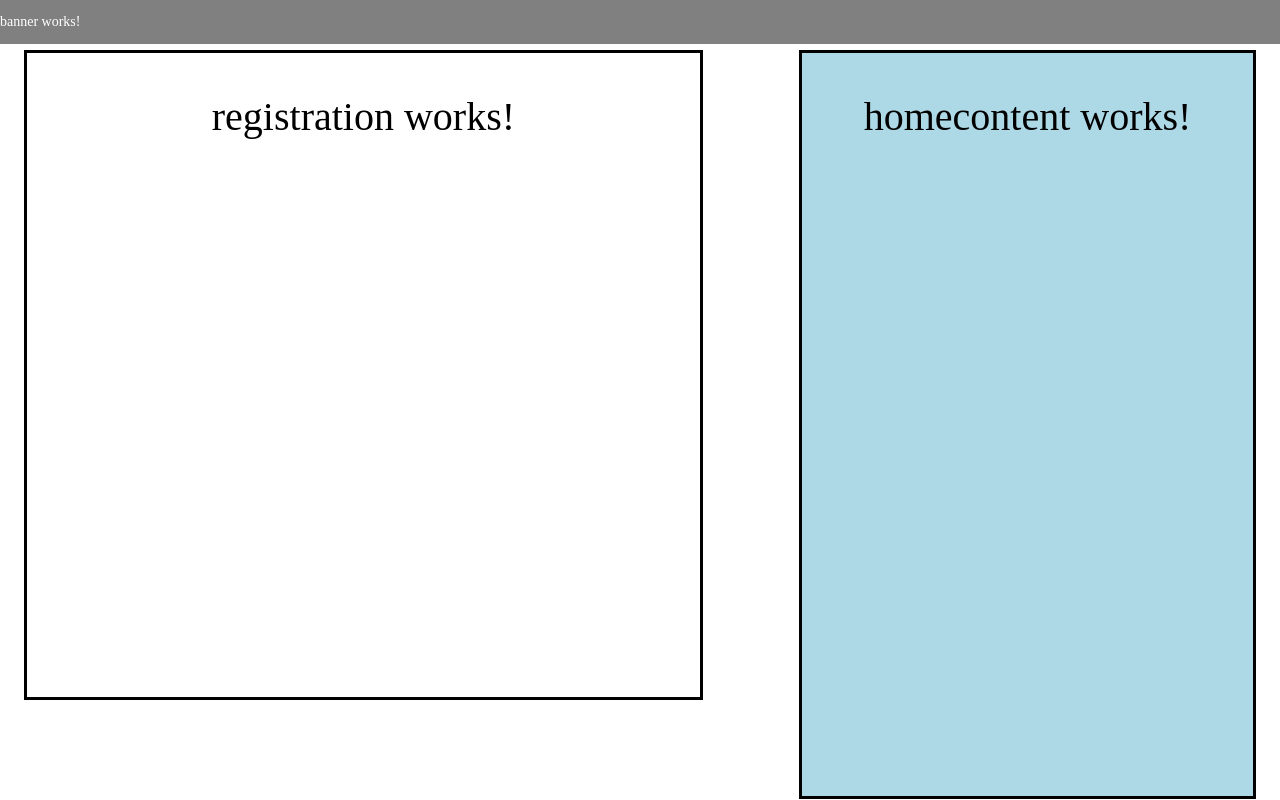
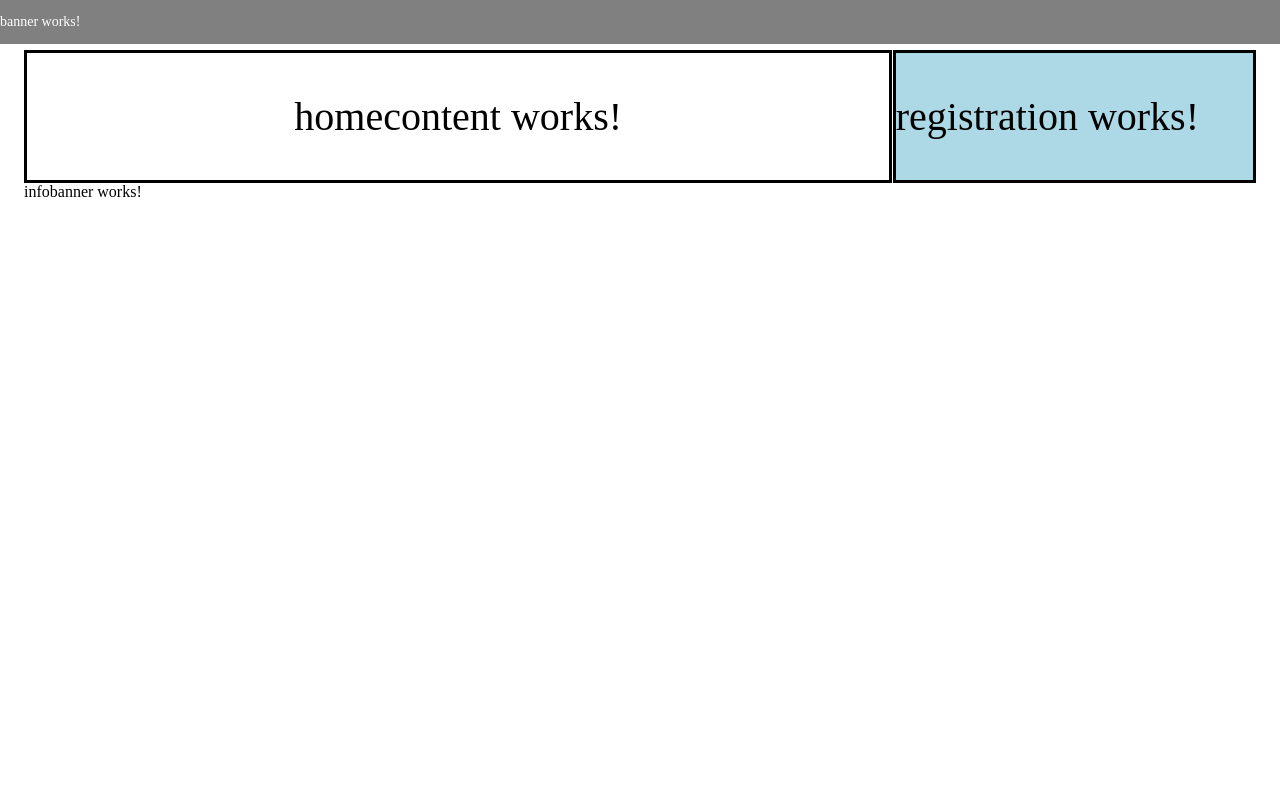
Before and after one commit to framirez1108/LandKingSite, an Angular app in the folder angular/LandKing/: page / in a window 1280 px wide. Built offline with nearby package versions, Linux system fonts and the light colour scheme.

Commit message:
working on home layout

```diff
--- a/angular/LandKing/src/app/app.module.ts
+++ b/angular/LandKing/src/app/app.module.ts
@@ -6,6 +6,7 @@ import { HomeComponent } from './home/home.component';
 import { RegistrationComponent } from './registration/registration.component';
 import { BannerComponent } from './banner/banner.component';
 import { HomecontentComponent } from './home/homecontent/homecontent.component';
+import { InfobannerComponent } from './infobanner/infobanner.component';
 
 @NgModule({
   declarations: [
@@ -13,7 +14,8 @@ import { HomecontentComponent } from './home/homecontent/homecontent.component';
     HomeComponent,
     RegistrationComponent,
     BannerComponent,
-    HomecontentComponent
+    HomecontentComponent,
+    InfobannerComponent
   ],
   imports: [
     BrowserModule
--- a/angular/LandKing/src/app/home/home.component.css
+++ b/angular/LandKing/src/app/home/home.component.css
@@ -13,23 +13,31 @@
   left:0
 }
 
+.desc {
+  font-size: 40px;
+  text-align: center;
+  float: left;
+  border: solid;
+  position:relative;
+  width: 70%;
+  left:0;
+  top:0;
+  bottom:0;
+}
+
 
 .reg {
   font-size: 40px;
-  float: left;
-  padding-left:15%;
-  padding-right:15%;
-  padding-bottom:42%;
+  float: right;
+  width: 29%;
+  background-color: lightblue;
   border: solid;
 }
 
+
 .content{
-  font-size: 40px;
-  text-align:center;
-  background-color:lightblue;
-  float:right;
-  border:solid;
-  padding-left:5%;
-  padding-right:5%;
-  padding-bottom:50%
+    left:0;
+    top:0;
+    position: relative;
+
 }
--- a/angular/LandKing/src/app/home/home.component.html
+++ b/angular/LandKing/src/app/home/home.component.html
@@ -5,18 +5,25 @@
 </head>
 
 <body>
+  <div class="content">
     <div class="banner">
       <app-banner> </app-banner>
     </div>
     <p> Home Para </p>
 
-  <div class="content">
+    <div class="desc">
          <app-homecontent></app-homecontent>
     </div>
 
     <div class="reg">
       <app-registration> </app-registration>
     </div>
+
+    <div class="info">
+      <app-infobanner> </app-infobanner>
+
+    </div>
+  </div>
 </body>
 
 </html>
--- /dev/null
+++ b/angular/LandKing/src/app/infobanner/infobanner.component.html
@@ -0,0 +1 @@
+<p>infobanner works!</p>
--- /dev/null
+++ b/angular/LandKing/src/app/infobanner/infobanner.component.ts
@@ -0,0 +1,15 @@
+import { Component, OnInit } from '@angular/core';
+
+@Component({
+  selector: 'app-infobanner',
+  templateUrl: './infobanner.component.html',
+  styleUrls: ['./infobanner.component.css']
+})
+export class InfobannerComponent implements OnInit {
+
+  constructor() { }
+
+  ngOnInit(): void {
+  }
+
+}
```
Also changed, not shown: angular/LandKing/src/app/infobanner/infobanner.component.css (added), 1 other file (tests, documents, lock files or other folders). Lines whose indentation alone changed are shown as unchanged.
